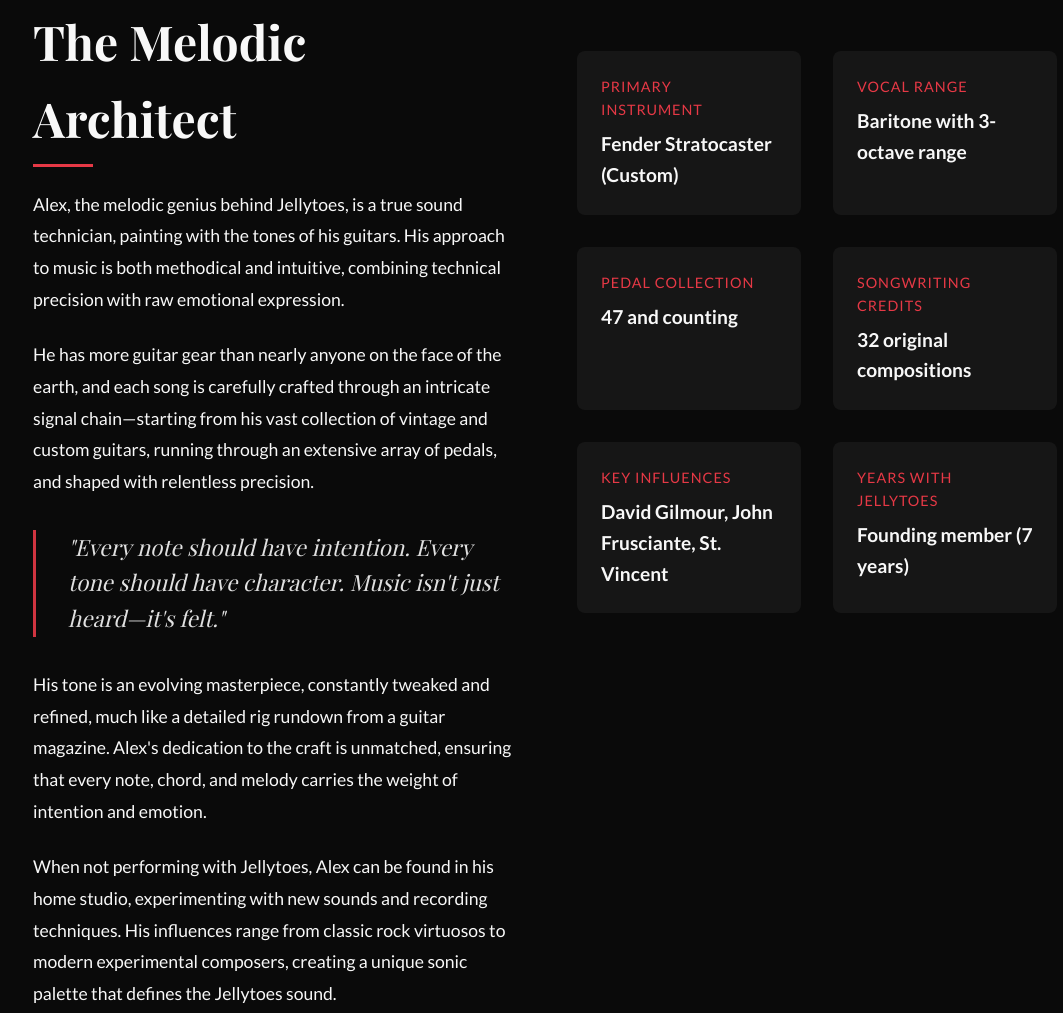
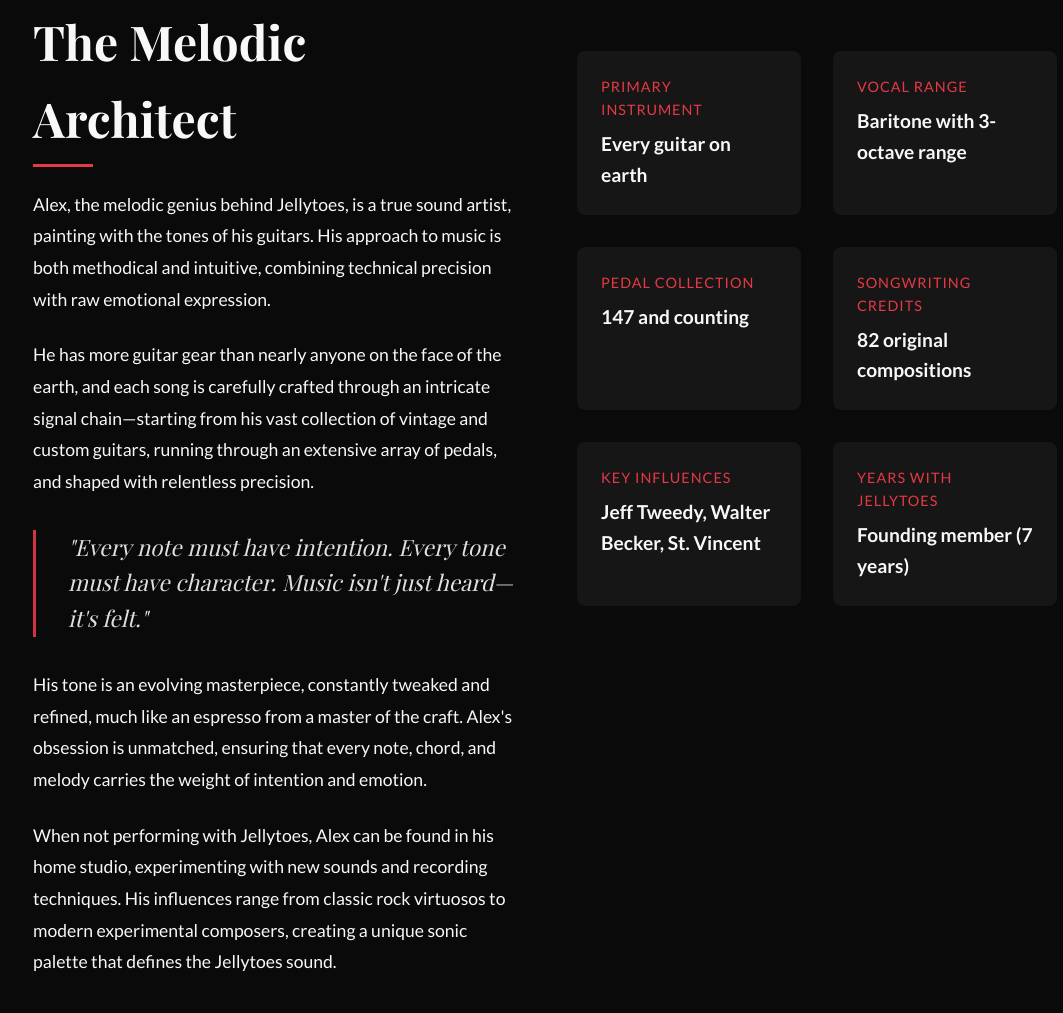
Before and after one commit to thatyounglaw/jellytoesband, a plain HTML site: page alex.html in a window 1280 px wide. Shown: the part 893-1906 px from the top of the page, without its empty margins (95-1158 px from the left). Drawn offline with nearby package versions, Linux system fonts and the light colour scheme.

Commit message:
Updated member bios

```diff
--- a/alex.html
+++ b/alex.html
@@ -376,15 +376,15 @@
             <div class="bio-container">
                 <div class="bio-text fade-in-element">
                     <h2 class="bio-title">The Melodic Architect</h2>
-                    <p class="bio-paragraph">Alex, the melodic genius behind Jellytoes, is a true sound technician, painting with the tones of his guitars. His approach to music is both methodical and intuitive, combining technical precision with raw emotional expression.</p>
+                    <p class="bio-paragraph">Alex, the melodic genius behind Jellytoes, is a true sound artist, painting with the tones of his guitars. His approach to music is both methodical and intuitive, combining technical precision with raw emotional expression.</p>
 
                     <p class="bio-paragraph">He has more guitar gear than nearly anyone on the face of the earth, and each song is carefully crafted through an intricate signal chain—starting from his vast collection of vintage and custom guitars, running through an extensive array of pedals, and shaped with relentless precision.</p>
 
                     <div class="bio-quote">
-                        "Every note should have intention. Every tone should have character. Music isn't just heard—it's felt."
+                        "Every note must have intention. Every tone must have character. Music isn't just heard—it's felt."
                     </div>
 
-                    <p class="bio-paragraph">His tone is an evolving masterpiece, constantly tweaked and refined, much like a detailed rig rundown from a guitar magazine. Alex's dedication to the craft is unmatched, ensuring that every note, chord, and melody carries the weight of intention and emotion.</p>
+                    <p class="bio-paragraph">His tone is an evolving masterpiece, constantly tweaked and refined, much like an espresso from a master of the craft. Alex's obsession is unmatched, ensuring that every note, chord, and melody carries the weight of intention and emotion.</p>
 
                     <p class="bio-paragraph">When not performing with Jellytoes, Alex can be found in his home studio, experimenting with new sounds and recording techniques. His influences range from classic rock virtuosos to modern experimental composers, creating a unique sonic palette that defines the Jellytoes sound.</p>
                 </div>
@@ -392,7 +392,7 @@
                 <div class="bio-stats fade-in-element">
                     <div class="stat-item">
                         <div class="stat-title">Primary Instrument</div>
-                        <div class="stat-value">Fender Stratocaster (Custom)</div>
+                        <div class="stat-value">Every guitar on earth</div>
                     </div>
                     <div class="stat-item">
                         <div class="stat-title">Vocal Range</div>
@@ -400,15 +400,15 @@
                     </div>
                     <div class="stat-item">
                         <div class="stat-title">Pedal Collection</div>
-                        <div class="stat-value">47 and counting</div>
+                        <div class="stat-value">147 and counting</div>
                     </div>
                     <div class="stat-item">
                         <div class="stat-title">Songwriting Credits</div>
-                        <div class="stat-value">32 original compositions</div>
+                        <div class="stat-value">82 original compositions</div>
                     </div>
                     <div class="stat-item">
                         <div class="stat-title">Key Influences</div>
-                        <div class="stat-value">David Gilmour, John Frusciante, St. Vincent</div>
+                        <div class="stat-value">Jeff Tweedy, Walter Becker, St. Vincent</div>
                     </div>
                     <div class="stat-item">
                         <div class="stat-title">Years with Jellytoes</div>
```
Also changed, not shown: dave.html (+3 -3 lines), matt.html (+8 -8 lines), 1 other file.
